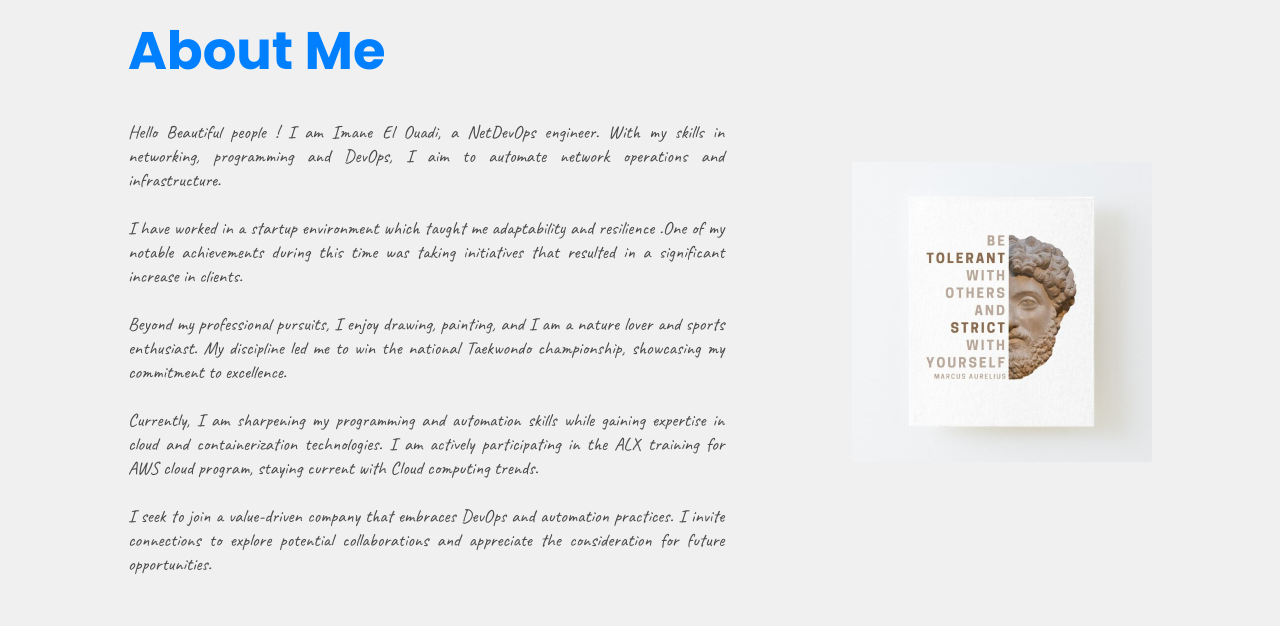
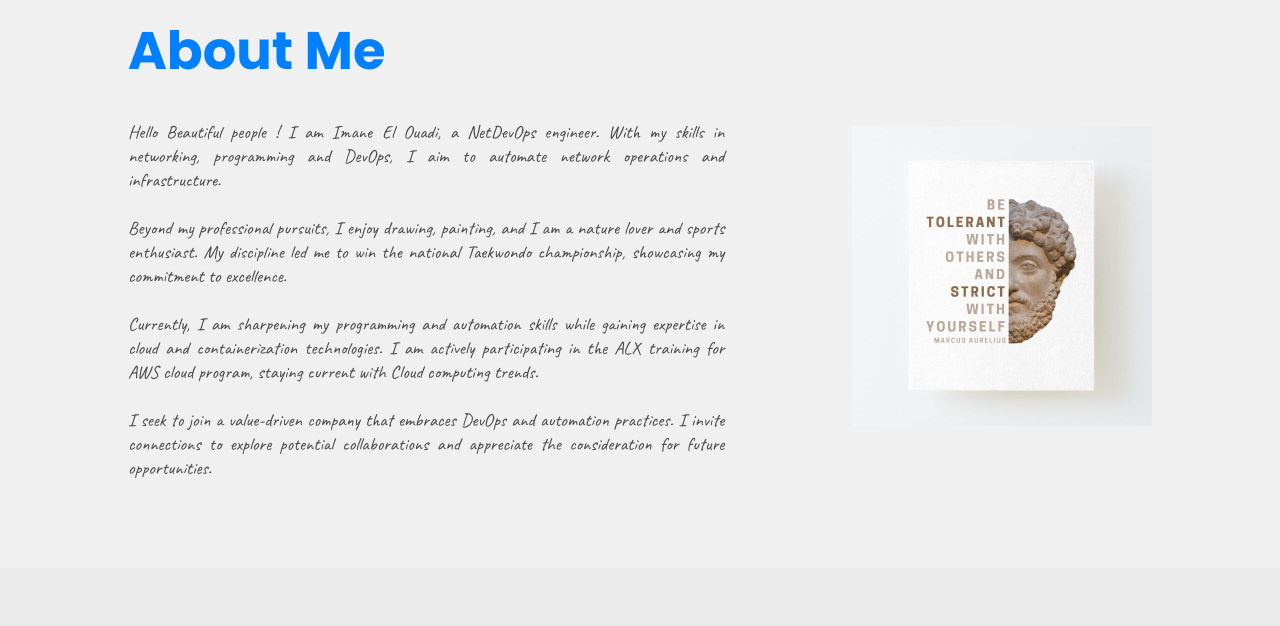
Before and after one commit to Imanelo/imanelo.github.io, a React (Create React App) app: page / in a window 1280 px wide. Shown: the part 980-1606 px from the top of the page. Built offline with nearby package versions, Linux system fonts and the light colour scheme; no server answers; a web font is replaced by a local one.

Commit message:
about changed

```diff
--- a/src/components/Achievement/Achievement.js
+++ b/src/components/Achievement/Achievement.js
@@ -25,7 +25,6 @@ function Achievement() {
                         details={achieve.details}
                         date={achieve.date}
                         field={achieve.field}
-                        link={achieve.link}
                         image={achieve.image}/>
                     ))}
                 </div>
--- a/src/data/aboutData.js
+++ b/src/data/aboutData.js
@@ -2,9 +2,8 @@ import  quote  from '../assets/jpg/quotes3.jpg'
 export const aboutData = {
     title: "About Me",
     description1: "Hello Beautiful people ! I am Imane El Ouadi, a NetDevOps engineer. With my skills in networking, programming and DevOps, I aim to automate network operations and infrastructure.",
-    description2: "I have worked in a startup environment which taught me adaptability and resilience .One of my notable achievements during this time was taking initiatives that resulted in a significant increase in clients.",
-    description3: "Beyond my professional pursuits, I enjoy drawing, painting, and I am a nature lover and sports enthusiast. My discipline led me to win the national Taekwondo championship, showcasing my commitment to excellence.",
-    description4: "Currently, I am sharpening my programming and automation skills while gaining expertise in cloud and containerization technologies. I am actively participating in the ALX training for AWS cloud program, staying current with Cloud computing trends.",
-    description5: "I seek to join a value-driven company that embraces DevOps and automation practices. I invite connections to explore potential collaborations and appreciate the consideration for future opportunities.",
+    description2: "Beyond my professional pursuits, I enjoy drawing, painting, and I am a nature lover and sports enthusiast. My discipline led me to win the national Taekwondo championship, showcasing my commitment to excellence.",
+    description3: "Currently, I am sharpening my programming and automation skills while gaining expertise in cloud and containerization technologies. I am actively participating in the ALX training for AWS cloud program, staying current with Cloud computing trends.",
+    description4: "I seek to join a value-driven company that embraces DevOps and automation practices. I invite connections to explore potential collaborations and appreciate the consideration for future opportunities.",
     image: quote
 }
```
